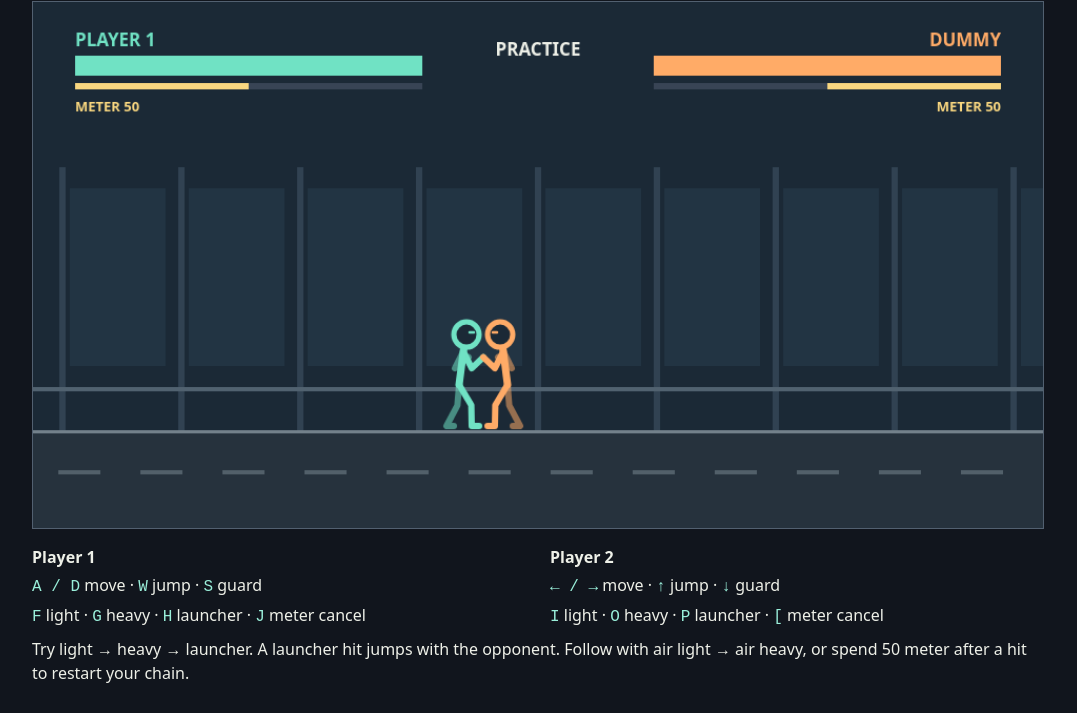
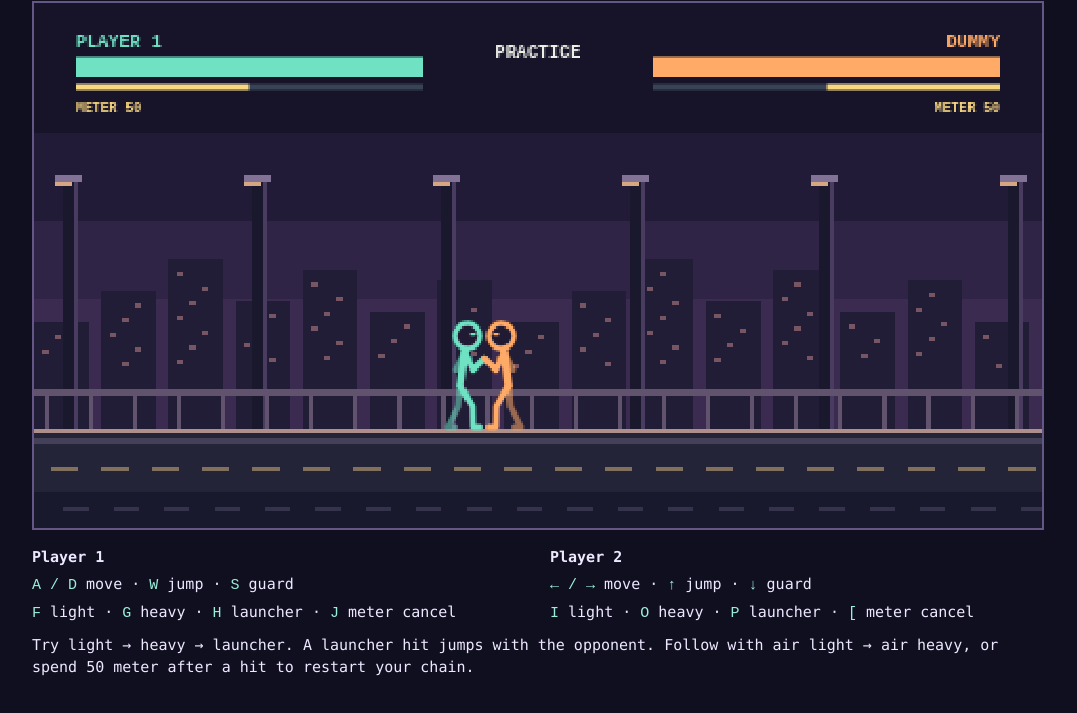
Before and after one commit to AxelLLn580/FightingGameProject, a plain HTML site: page index.html in a window 1280 px wide. Shown: the part 98-811 px from the top of the page, without its empty margins (102-1179 px from the left). Drawn offline with Linux system fonts and the light colour scheme.

Commit message:
Give Switchyard a retro console look

```diff
--- a/game.js
+++ b/game.js
@@ -150,6 +150,7 @@ function step(players, held, pressed, training) {
 function boot() {
   const canvas = document.querySelector("#arena");
   const ctx = canvas.getContext("2d");
+  ctx.scale(canvas.width / WIDTH, canvas.height / 500);
   const mode = document.querySelector("#mode");
   const held = new Set();
   const pressed = new Set();
@@ -189,7 +190,7 @@ function boot() {
   }
   function label(value, x, y, size, color = "#eef0e8", align = "left") {
     ctx.fillStyle = color;
-    ctx.font = `bold ${size}px system-ui`;
+    ctx.font = `bold ${size}px monospace`;
     ctx.textAlign = align;
     ctx.fillText(value, x, y);
   }
@@ -217,7 +218,7 @@ function boot() {
     const head = [shoulder[0] + 3, shoulder[1] - 16];
 
     ctx.save();
-    ctx.translate(x, y);
+    ctx.translate(Math.round(x / 2) * 2, Math.round(y / 2) * 2);
     ctx.scale(facing, 1);
     ctx.lineCap = "round";
     ctx.lineJoin = "round";
@@ -251,7 +252,7 @@ function boot() {
     }
     ctx.globalAlpha = 1;
     strokePath([hip, shoulder, head], color, 7);
-    ctx.fillStyle = "#1b2936";
+    ctx.fillStyle = "#201b33";
     ctx.strokeStyle = color;
     ctx.lineWidth = 5;
     ctx.beginPath();
@@ -261,16 +262,42 @@ function boot() {
     strokePath([[head[0] + 3, head[1] - 2], [head[0] + 7, head[1] - 2]], color, 2.5);
     ctx.restore();
   }
+  function drawArena() {
+    box(0, 0, WIDTH, 500, "#17142a");
+    box(0, 124, WIDTH, 282, "#221b37");
+    box(0, 208, WIDTH, 198, "#2f2346");
+    box(0, 282, WIDTH, 124, "#3b2b51");
+
+    for (let column = 0; column < 16; column++) {
+      const x = column * 64;
+      const roof = 304 - ((column * 3) % 7) * 10;
+      box(x, roof, 52, FLOOR - roof, "#221d37");
+      for (let y = roof + 12; y < 346; y += 14) {
+        const offset = (column + y) % 3;
+        box(x + 8 + offset * 12, y, 6, 4, "#785563");
+      }
+    }
+
+    for (let x = 28; x < WIDTH; x += 180) {
+      box(x, 164, 10, FLOOR - 164, "#1a182d");
+      box(x + 10, 164, 4, FLOOR - 164, "#4a3b61");
+      box(x - 8, 164, 26, 6, "#817296");
+      box(x - 8, 170, 16, 4, "#d5a681");
+    }
+    box(0, 368, WIDTH, 6, "#61536e");
+    for (let x = 10; x < WIDTH; x += 42) box(x, 374, 4, 32, "#61536e");
+    box(0, FLOOR - 1, WIDTH, 94, "#242439");
+    box(0, FLOOR - 1, WIDTH, 4, "#af8f89");
+    box(0, 414, WIDTH, 6, "#444058");
+    box(0, 466, WIDTH, 34, "#19192d");
+    for (let x = 16; x < WIDTH; x += 48) {
+      box(x, 442, 26, 4, "#80705c");
+      box(x + 12, 480, 24, 4, "#35334b");
+    }
+  }
   function draw() {
-    box(0, 0, WIDTH, 500, "#1b2936");
-    for (let x = 25; x < WIDTH; x += 113) {
-      box(x, 157, 6, 250, "#314252");
-      box(x + 10, 177, 91, 169, "#223443");
-    }
-    box(0, 366, WIDTH, 4, "#516270");
-    box(0, FLOOR, WIDTH, 93, "#26323d");
-    box(0, FLOOR, WIDTH, 3, "#73818b");
-    for (let x = 24; x < WIDTH; x += 78) box(x, 445, 40, 4, "#52606a");
+    drawArena();
+    players.forEach(drawFighter);
     players.forEach((player, index) => {
       const right = index === 1;
       const x = right ? 590 : 40;
@@ -279,7 +306,6 @@ function boot() {
       bar(x, 77, 330, 6, player.meter / 100, "#f9d780", right);
       label(`METER ${player.meter}`, right ? 920 : 40, 104, 13, "#f9d780", right ? "right" : "left");
       if (player.combo > 1) label(`${player.combo} HIT COMBO`, right ? 920 : 40, 141, 23, player.color, right ? "right" : "left");
-      drawFighter(player);
     });
     label(training ? "PRACTICE" : "LOCAL VERSUS", WIDTH / 2, 51, 17, "#eef0e8", "center");
     const defeated = players.filter((player) => player.health === 0);
--- a/index.html
+++ b/index.html
@@ -6,12 +6,12 @@
   <title>Switchyard</title>
   <style>
     * { box-sizing: border-box; }
-    body { margin: 0; background: #11151d; color: #eef0e8; font: 16px/1.5 system-ui, sans-serif; }
+    body { margin: 0; background: #100f20; color: #eee8ff; font: 15px/1.5 ui-monospace, Consolas, monospace; }
     main { max-width: 1060px; margin: auto; padding: 24px; }
     header { display: flex; align-items: center; justify-content: space-between; gap: 16px; flex-wrap: wrap; margin-bottom: 12px; }
-    h1 { margin: 0; letter-spacing: .07em; font-size: clamp(26px, 5vw, 42px); }
-    canvas { width: 100%; height: auto; display: block; border: 1px solid #526070; background: #192331; }
-    button { background: #263442; color: inherit; border: 1px solid #647588; padding: 8px 12px; cursor: pointer; font: inherit; }
+    h1 { margin: 0; letter-spacing: .07em; font-size: clamp(26px, 5vw, 42px); text-transform: uppercase; text-shadow: 3px 3px #59458c; }
+    canvas { width: 100%; height: auto; display: block; border: 2px solid #645685; background: #1b1730; image-rendering: pixelated; }
+    button { background: #292341; color: inherit; border: 1px solid #78679d; padding: 8px 12px; cursor: pointer; font: inherit; box-shadow: 2px 2px #59458c; }
     button:focus-visible { outline: 2px solid #8ef2d6; outline-offset: 3px; }
     section { display: grid; grid-template-columns: repeat(auto-fit, minmax(230px, 1fr)); gap: 12px 24px; margin-top: 12px; }
     p { margin: 4px 0; }
@@ -25,7 +25,7 @@
       <h1>Switchyard</h1>
       <div><button id="mode" type="button">Switch to local versus</button> <button id="reset" type="button">Reset round</button></div>
     </header>
-    <canvas id="arena" width="960" height="500" aria-label="Switchyard fight arena"></canvas>
+    <canvas id="arena" width="480" height="250" aria-label="Switchyard fight arena"></canvas>
     <section aria-label="Keyboard controls">
       <div><p><strong>Player 1</strong></p><p><kbd>A / D</kbd> move · <kbd>W</kbd> jump · <kbd>S</kbd> guard</p><p><kbd>F</kbd> light · <kbd>G</kbd> heavy · <kbd>H</kbd> launcher · <kbd>J</kbd> meter cancel</p></div>
       <div><p><strong>Player 2</strong></p><p><kbd>← / →</kbd> move · <kbd>↑</kbd> jump · <kbd>↓</kbd> guard</p><p><kbd>I</kbd> light · <kbd>O</kbd> heavy · <kbd>P</kbd> launcher · <kbd>[</kbd> meter cancel</p></div>
```
